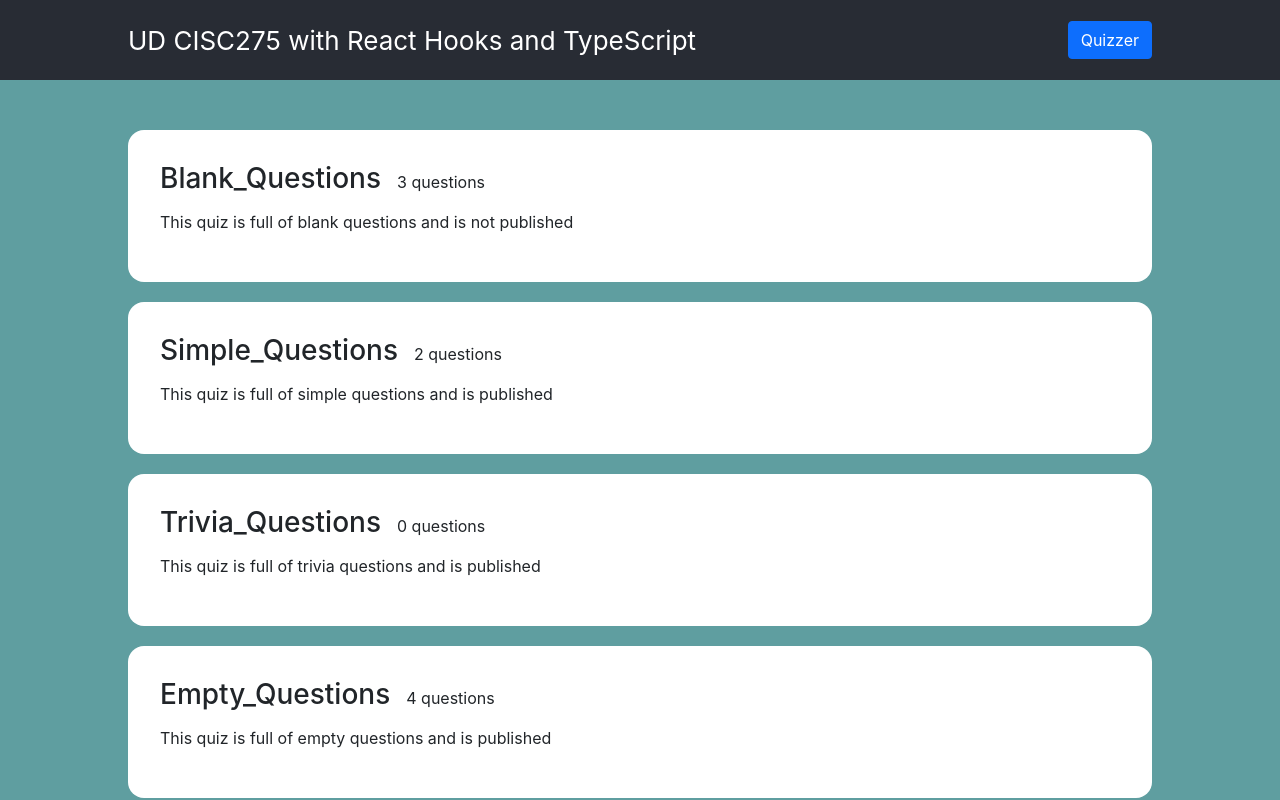
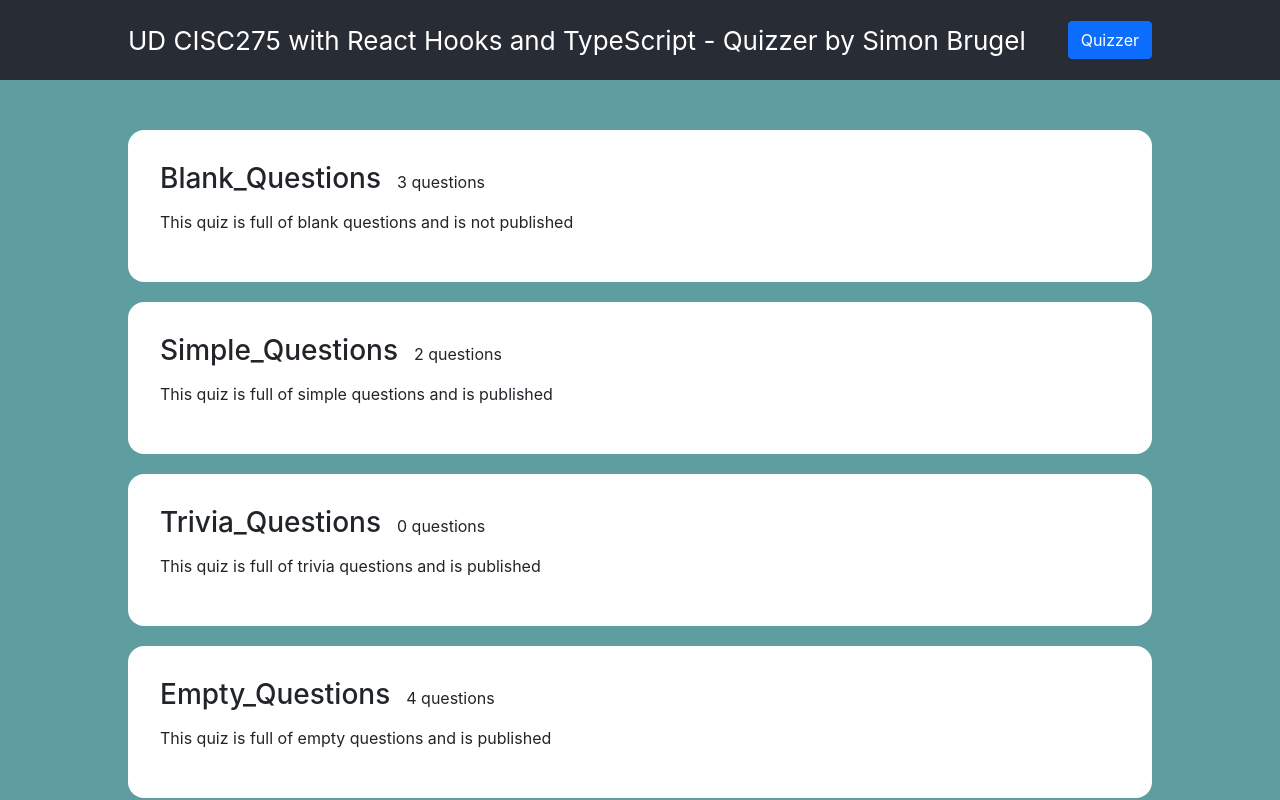
Before and after one commit to sbrugel/fixed-quizzer, a React (Create React App) app: page / in a window 1280 px wide. Shown: the top 800 px of the page. Built offline with nearby package versions, Linux system fonts and the light colour scheme.

Commit message:
just pulling my hair out trying to figure out this deployment problem

```diff
--- a/src/App.tsx
+++ b/src/App.tsx
@@ -10,7 +10,7 @@ function App(): JSX.Element {
     return (
         <div className="App">
             <header className="App-header">
-                UD CISC275 with React Hooks and TypeScript
+                UD CISC275 with React Hooks and TypeScript - Quizzer by Simon Brugel
                 <Button
                     onClick={() => {
                         setQuizzer(!quizzer);
```
